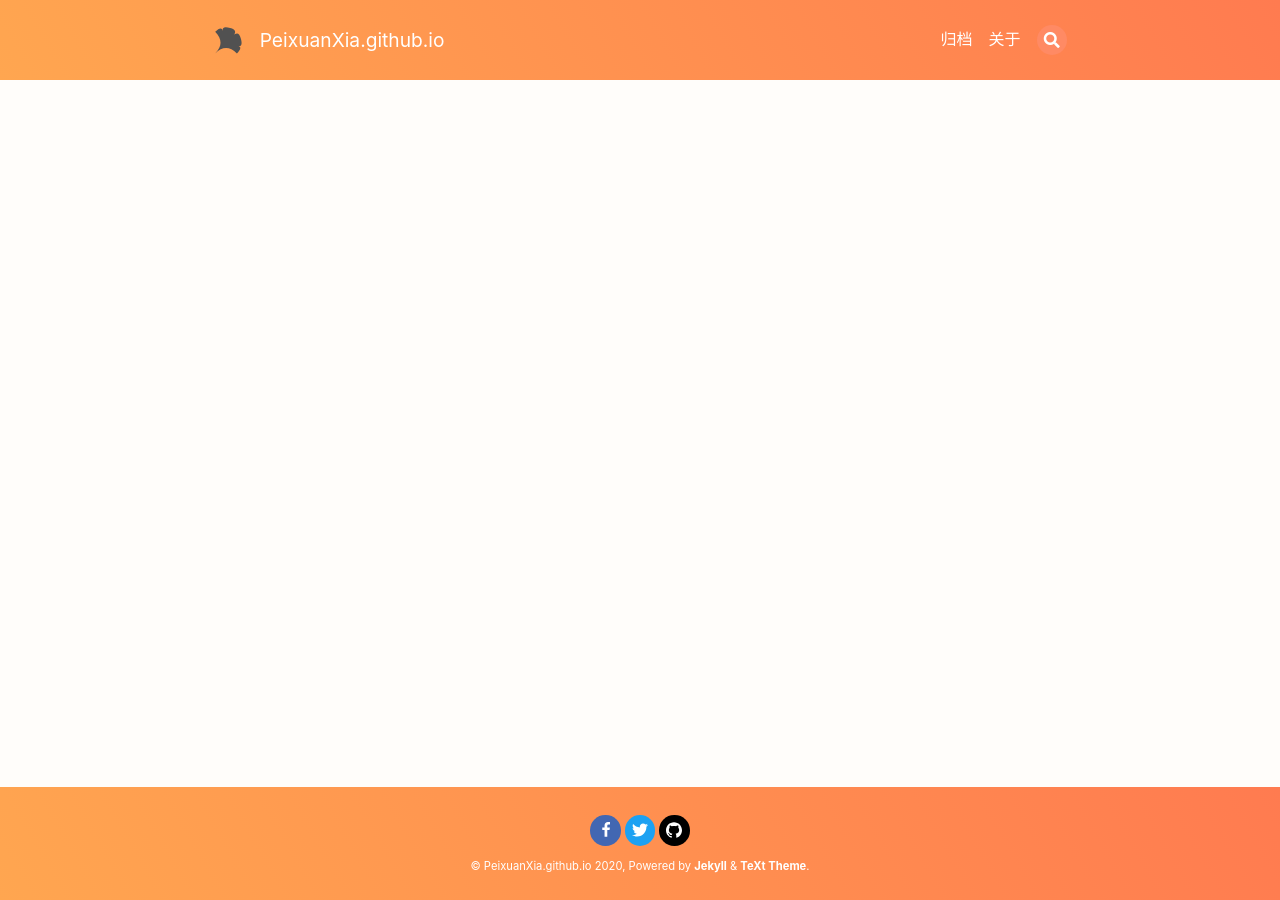
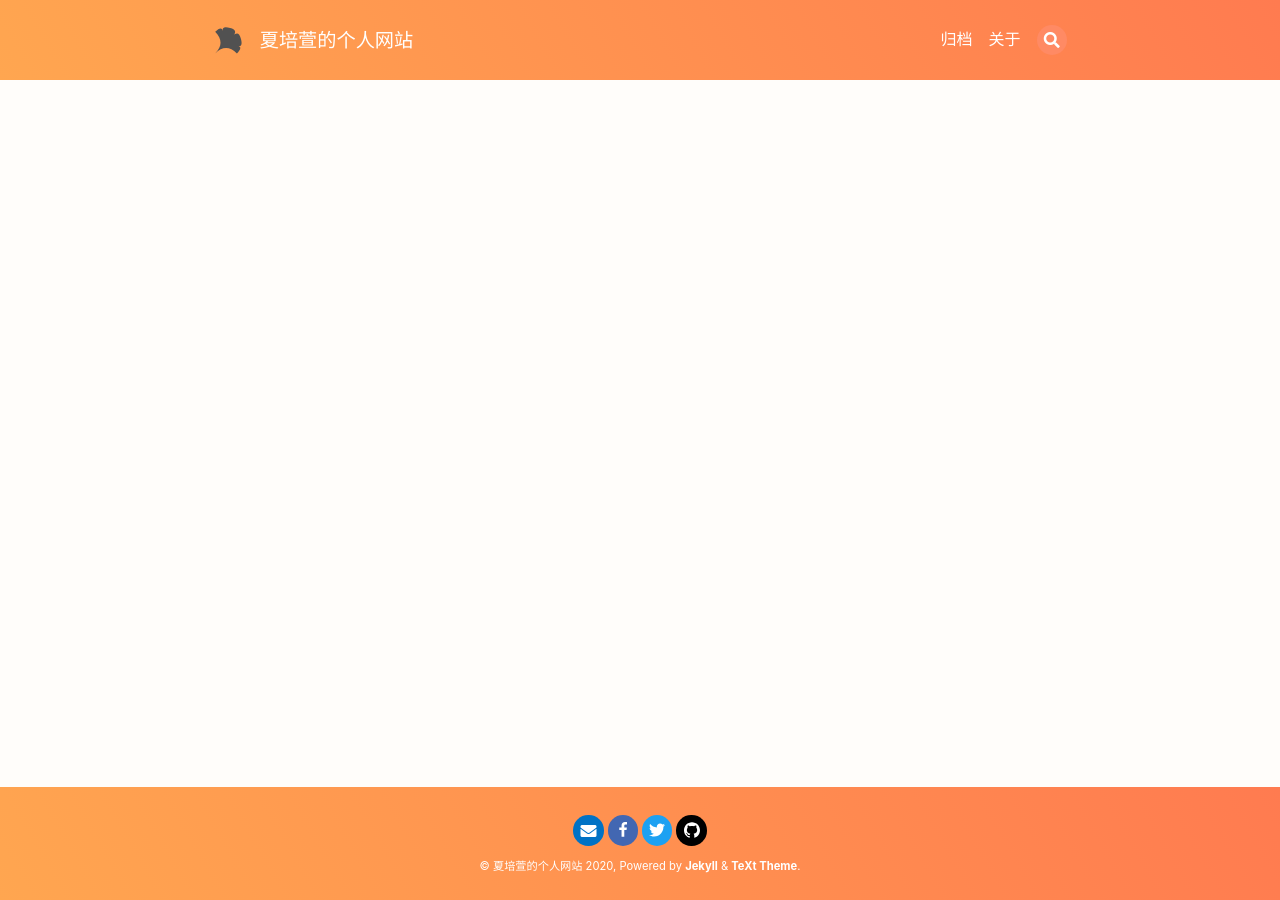
Before and after one commit to PeixuanXia/PeixuanXia.github.io, a Jekyll site: the page built from index.html, in a window 1280 px wide. Built offline with Jekyll 4.4.1, drawn with Linux system fonts in a browser that asks for light colours; nearby versions of some CDN libraries; the list of posts is cut into pages by our own code; part of the change alters nothing that is shown.

Commit message:
修改配置文件

```diff
--- a/_config.yml
+++ b/_config.yml
@@ -20,9 +20,9 @@ text_skin: orange # "default" (default), "dark", "forest", "ocean", "chocolate",
 highlight_theme: tomorrow-night-eighties # "default" (default), "tomorrow", "tomorrow-night", "tomorrow-night-eighties", "tomorrow-night-blue", "tomorrow-night-bright"
 url     : # the base hostname & protocol for your site e.g. https://www.someone.com
 baseurl : # does not include hostname
-title   :
+title   : 夏培萱的个人网站
 description: > # this means to ignore newlines until "Language & timezone"
-  藤藤菜的个人网站
+  A beginner of Distributed Tracing.
 
 
 ## => Language and Timezone
@@ -39,7 +39,7 @@ author:
   url       :
   avatar    : # path or url of avatar image (square)
   bio       : A beginner of Distributed Tracing.
-  email     :
+  email     : PeixuanXia@gmail.com
   facebook  : peixuan.xia # "user_name" the last part of your profile url, e.g. https://www.facebook.com/user_name
   twitter   : PeixuanXia # "user_name" the last part of your profile url, e.g. https://twitter.com/user_name
   weibo     : # "user_id"   the last part of your profile url, e.g. https://www.weibo.com/user_id/profile?...
@@ -55,7 +55,7 @@ author:
 
 ## => GitHub Repository (if the site is hosted by GitHub)
 ##############################
-repository: PeixuanXia/peixuanxia.github.com #user_name/repo_name
+repository: PeixuanXia/PeixuanXia.github.io #user_name/repo_name
 repository_tree: master
 
 
```
